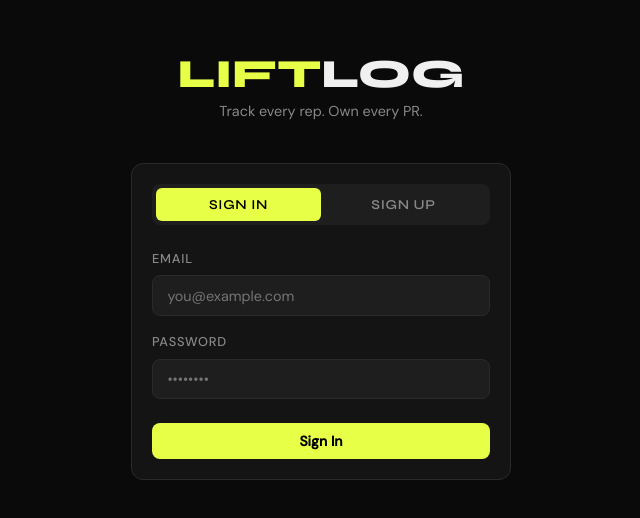
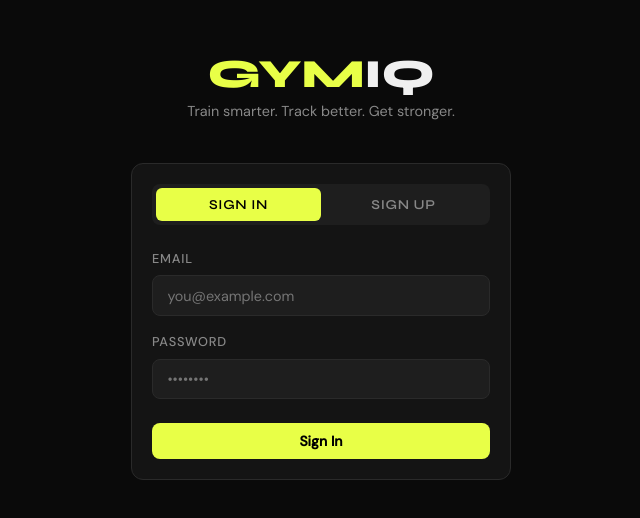
Before and after one commit to ra5922/workout_looger, a React (Vite) app in the folder frontend/: page /login in a window 1280 px wide. Shown: the part 134-652 px from the top of the page, without its empty margins (319-959 px from the left). Built offline with nearby package versions, Linux system fonts and the light colour scheme; no server answers.

Commit message:
app completed

```diff
--- a/frontend/index.html
+++ b/frontend/index.html
@@ -3,7 +3,7 @@
   <head>
     <meta charset="UTF-8" />
     <meta name="viewport" content="width=device-width, initial-scale=1.0" />
-    <title>Workout Logger</title>
+    <title>GYMIQ</title>
     <link rel="preconnect" href="https://fonts.googleapis.com" />
     <link href="https://fonts.googleapis.com/css2?family=Syne:wght@400;600;700;800&family=DM+Sans:wght@300;400;500&display=swap" rel="stylesheet" />
   </head>
--- a/frontend/src/components/Navbar.jsx
+++ b/frontend/src/components/Navbar.jsx
@@ -7,7 +7,7 @@ export default function Navbar() {
   return (
     <nav>
       <div className="container nav-inner">
-        <Link to="/" className="nav-logo">LIFT<span>LOG</span></Link>
+        <Link to="/" className="nav-logo">GYM<span>IQ</span></Link>
         <div style={{ display: 'flex', alignItems: 'center', gap: '1rem' }}>
           <span style={{ fontSize: '0.8rem', color: 'var(--muted)' }}>{user?.email}</span>
           <button className="btn btn-ghost btn-sm" onClick={signOut}>Sign out</button>
--- a/frontend/src/pages/Login.jsx
+++ b/frontend/src/pages/Login.jsx
@@ -31,9 +31,9 @@ export default function Login() {
         {/* Logo */}
         <div style={{ textAlign: 'center', marginBottom: '2.5rem' }}>
           <h1 style={{ fontFamily: 'Syne', fontSize: '2.5rem', fontWeight: 800 }}>
-            <span style={{ color: 'var(--accent)' }}>LIFT</span>LOG
+            <span style={{ color: 'var(--accent)' }}>GYM</span>IQ
           </h1>
-          <p style={{ color: 'var(--muted)', fontSize: '0.9rem', marginTop: '0.25rem' }}>Track every rep. Own every PR.</p>
+          <p style={{ color: 'var(--muted)', fontSize: '0.9rem', marginTop: '0.25rem' }}>Train smarter. Track better. Get stronger.</p>
         </div>
 
         <div className="card">
```
